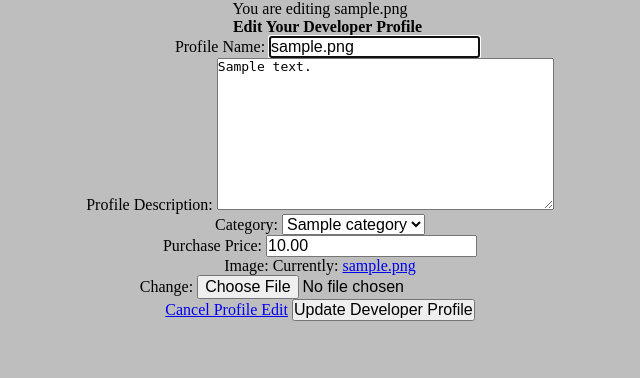
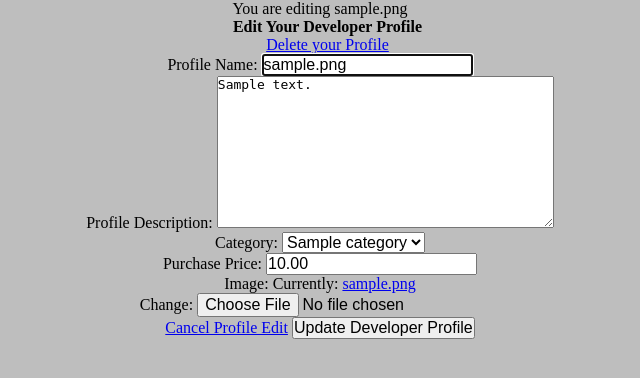
Before and after one commit to adampgiles/CI_PP4_SD, a Django app: page /developers/edit/1/ in a window 1280 px wide. Shown: the part 87-465 px from the top of the page, without its empty margins (320-960 px from the left). Run offline with Django 4.2, Linux system fonts and the light colour scheme; a user stored in the database is signed in; tables that the repository leaves empty hold one stand-in row (values such as "Sample post"); parts of the project's set-up code (start-up, migrations or seed data) failed here and were passed over; some libraries are stand-ins or nearby versions.

Commit message:
feat: added functionality to delete a Developer Profile

```diff
--- a/developers/templates/developers/edit_developer.html
+++ b/developers/templates/developers/edit_developer.html
@@ -3,6 +3,7 @@
 
 {% block content %}
     <h2>Edit Your Developer Profile</h2>
+        <a href="{% url 'delete_developer' developer.id %}">Delete your Profile</a>
         <div class="edit-developer-form">
             <form method="POST" action="{% url 'edit_developer' developer.id %}" enctype="multipart/form-data">
                 {% csrf_token %}
--- a/developers/urls.py
+++ b/developers/urls.py
@@ -8,4 +8,5 @@ urlpatterns = [
     path('<developer_id>', views.developer_profile, name='developer_profile'),
     path('add/', views.add_developer, name='add_developer'),
     path('edit/<int:developer_id>/', views.edit_developer, name='edit_developer'),
+    path('delete/<int:developer_id>/', views.delete_developer, name='delete_developer'),
 ]
--- a/developers/views.py
+++ b/developers/views.py
@@ -125,3 +125,11 @@ def edit_developer(request, developer_id):
     }
 
     return render(request, template, context)
+
+
+@login_required
+def delete_developer(request, developer_id):
+    developer = get_object_or_404(Developer, pk=developer_id)
+    developer.delete()
+    messages.success(request, 'Developer deleted!')
+    return redirect(reverse('developers'))
```
Also changed, not shown: developers/templates/developers/developer_profile.html (+7 -5 lines).
